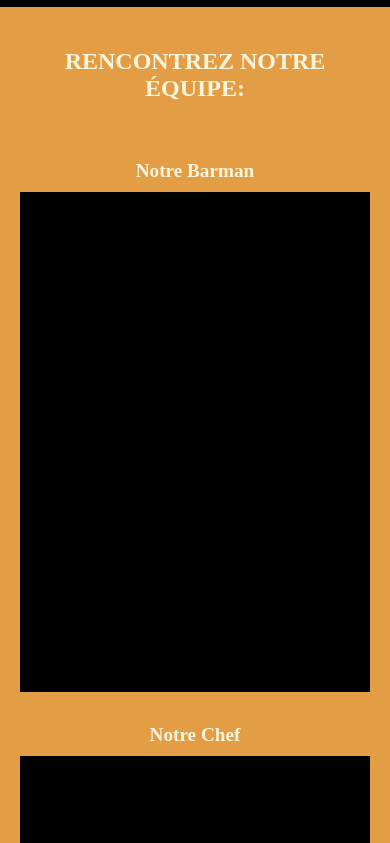
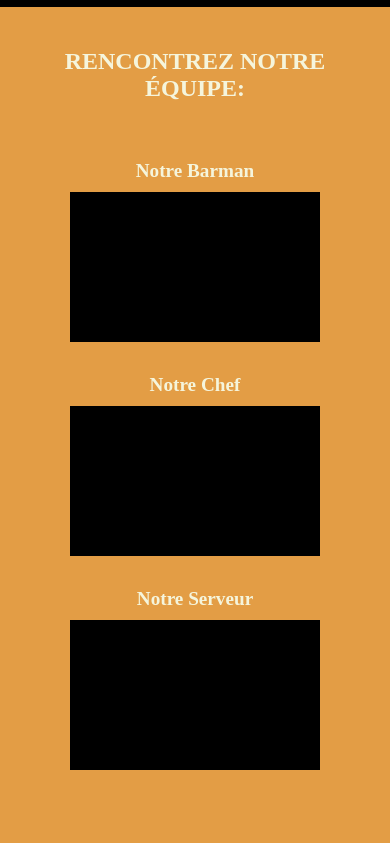
Before and after one commit to steveKac01/Restauration, a plain HTML site: page index.html in a window 390 px wide. Shown: the part 1901-2744 px from the top of the page. Drawn offline with Linux system fonts and the light colour scheme; a script that the page names is missing.

Commit message:
fix mobile

```diff
--- a/style/style.css
+++ b/style/style.css
@@ -55,7 +55,6 @@ cursor: pointer;
 .liste-nav a:hover{
     color: var(--secondaryColor);
     text-decoration:none;
-
     }
 /******* END NAV ***/
  /**************** main ********************/
@@ -160,7 +159,6 @@ figcaption{
     background-color: var(--primaryColor);
 }
 .img-team:hover{
-
     background-color: var(--textColor);
 }
 #social{
@@ -317,9 +315,13 @@ grid-template-columns: repeat(2,1fr);
     flex-direction: column;
     justify-content: unset;
     align-items: center;
-    padding: 10px 20px 150px 20px;
+    padding: 10px 20px 50px 20px;
 }
-
+.img-team{
+  width: 250px;
+  height: 150px;
+  background-color: var(--primaryColor);
+}
 #social{
     padding: 10px 15%;
     display:flex;
```
